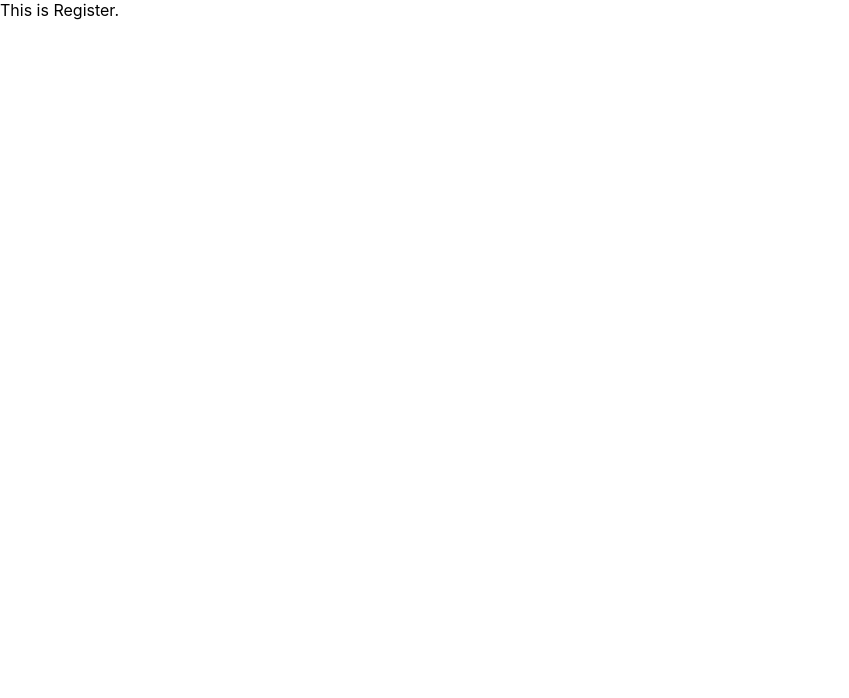
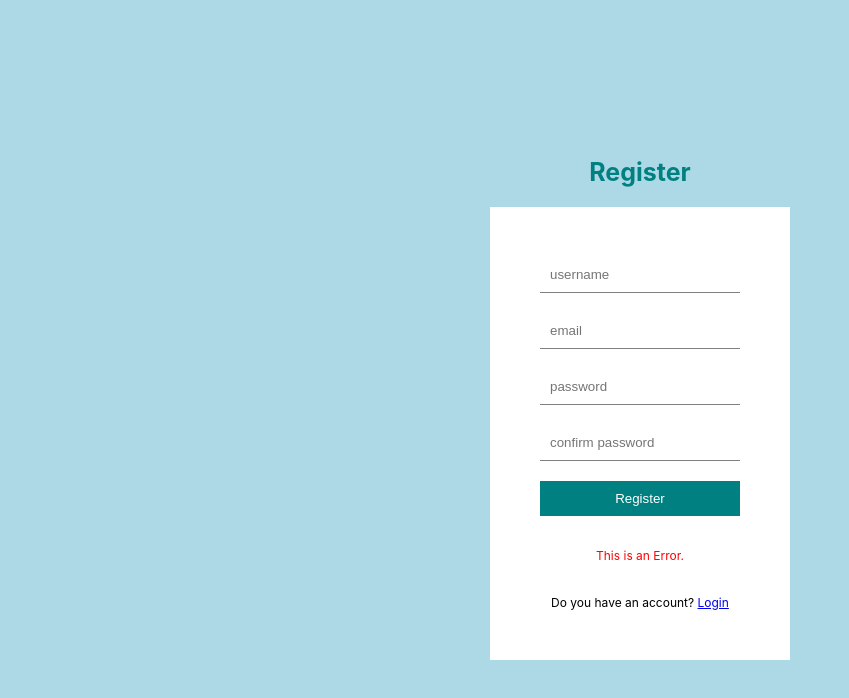
Before and after one commit to Rahulsingh1939/blogWebsiteUsingReact, a React (Create React App) app: page /register in a window 1280 px wide. Shown: the top 698 px of the page, without its empty margins (0-849 px from the left). Built offline with nearby package versions, Linux system fonts and the light colour scheme.

Commit message:
Completed Register Page

```diff
--- a/src/pages/Register.jsx
+++ b/src/pages/Register.jsx
@@ -1,9 +1,19 @@
 import React from 'react'
+import { Link } from 'react-router-dom'
 
 function Register() {
   return (
-    <div>
-      This is Register.
+    <div className='auth'>
+      <h1>Register</h1>
+      <form>
+        <input type="text" placeholder='username' />
+        <input type="email" placeholder='email' />
+        <input type="password" placeholder='password' />
+        <input type="password" placeholder='confirm password' />
+        <button >Register</button>
+         <p>This is an Error.</p>
+        <span>Do you have an account? <Link to="/login">Login</Link></span>
+      </form>
     </div>
   )
 }
```
